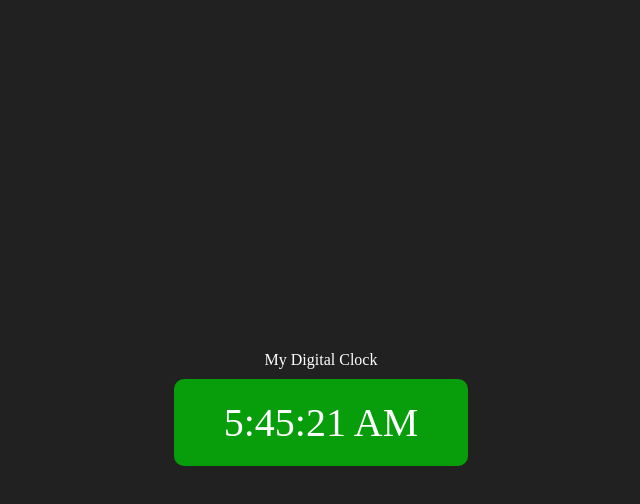
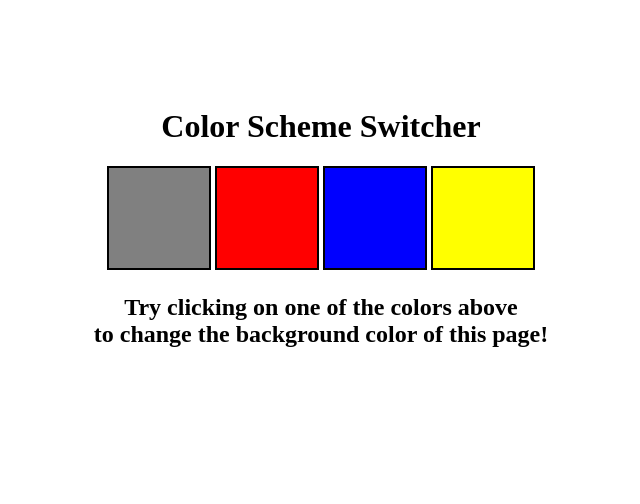
Before and after one commit to Piyushraj2002/javascript, a plain HTML site: page index.html in a window 1280 px wide. Shown: the whole page, without its empty margins (319-959 px from the left). Drawn offline with Linux system fonts and the light colour scheme.

Commit message:
Project2

```diff
--- a/index.html
+++ b/index.html
@@ -1,36 +1,43 @@
-<!DOCTYPE html>
+ <!DOCTYPE html>
 <html lang="en">
   <head>
     <meta charset="UTF-8" />
     <meta name="viewport" content="width=device-width, initial-scale=1.0" />
     <meta http-equiv="X-UA-Compatible" content="ie=edge" />
-    <link rel="stylesheet" type="text/css" href="../styles.css" />
-    <title>Your Local Time</title>
-    <style>
-      body {
-        background-color: #212121;
-        color: #fff;
-      }
-      .center {
-        display: flex;
-        height: 100vh;
-        justify-content: center;
-        align-items: center;
-        flex-direction: column;
-      }
-      #clock {
-        font-size: 40px;
-        background-color: rgb(8, 158, 11);
-        padding: 20px 50px;
-        margin-top: 10px;
-        border-radius: 10px;
-      }
-    </style>
+    <!-- <link rel="stylesheet" href="style.css" /> -->
+    <link rel="stylesheet" href="styles.css" />
+    <link rel="stylesheet" href="../styles.css" />
+    <title>JavaScript Background Color Switcher</title>
   </head>
   <body>
-    <div class="center">
-      <div id="banner"><span>My Digital Clock</span></div>
-      <div id="clock"></div>
+    <nav>
+      <!-- <a href="/" aria-current="page">Home</a> -->
+      <!-- <a target="_blank" href="https://www.youtube.com/@chaiaurcode" -->
+        </a
+      >
+    </nav>
+    <div class="canvas">
+      <!-- <a
+        style="
+          background-color: #fff;
+          padding: 10px 30px;
+          border-radius: 8px;
+          color: #212121;
+          text-decoration: none;
+          border: 2px solid #212121;
+        "
+        href="../index.html"
+        >Back to Home Page</a
+      > -->
+      <h1>Color Scheme Switcher</h1>
+      <span class="button" id="grey"></span>
+      <span class="button" id="red"></span>
+      <span class="button" id="blue"></span>
+      <span class="button" id="yellow"></span>
+      <h2>
+        Try clicking on one of the colors above
+        <span>to change the background color of this page!</span>
+      </h2>
     </div>
     <script src="script.js"></script>
   </body>
--- a/script.js
+++ b/script.js
@@ -1,6 +1,29 @@
-const clock = document.getElementById('clock');
+console.log("color switcher project");
+const buttons = document.querySelectorAll('.button');
+//console.log(buttons);
+const body = document.querySelector("body")
+//applying events : for color switching
+buttons.forEach(function(button){
+ //console.log(button);
+    button.addEventListener('click', function(e){
+                     //kya karega uske liye callback fn
+                console.log(e)
+                console.log(e.target)
+                if(e.target.id === 'grey'){
+                  body.style.backgroundColor = e.target.id;
+                }
 
-setInterval(function () {
-  let date = new Date();
-  clock.innerHTML = date.toLocaleTimeString();
-}, 1000);
+                if(e.target.id === 'red'){
+                    body.style.backgroundColor = e.target.id;
+                  }
+
+                  if(e.target.id === 'blue'){
+                    body.style.backgroundColor = e.target.id;
+                  }
+
+                  if(e.target.id === 'yellow'){
+                    body.style.backgroundColor = e.target.id;
+                  }
+
+    } );
+});
--- /dev/null
+++ b/styles.css
@@ -0,0 +1,39 @@
+html {
+    margin: 0;
+  }
+
+  span {
+    display: block;
+  }
+  .canvas {
+    margin: 100px auto 100px;
+    width: 80%;
+    text-align: center;
+  }
+  nav{
+    display: flex;
+    justify-content: space-evenly;
+    align-items: center;
+    /* //border-radius: 2px; */
+
+  }
+  .button {
+    width: 100px;
+    height: 100px;
+    border: solid black 2px;
+    display: inline-block;
+  }
+
+  #grey {
+    background: grey;
+  }
+
+  #red {
+    background: red;
+  }
+  #blue {
+    background: blue;
+  }
+  #yellow {
+    background: yellow;
+  }
```
